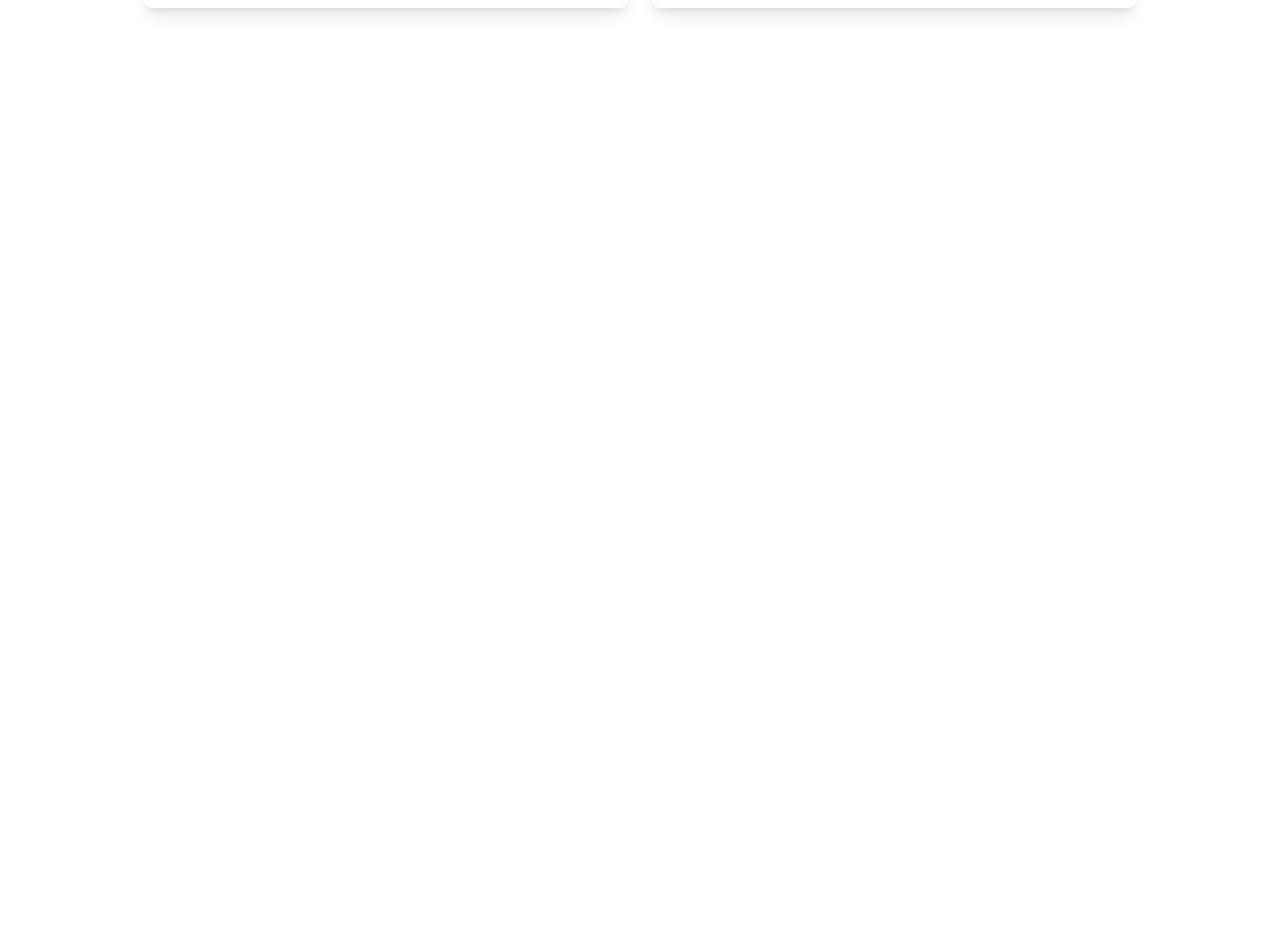
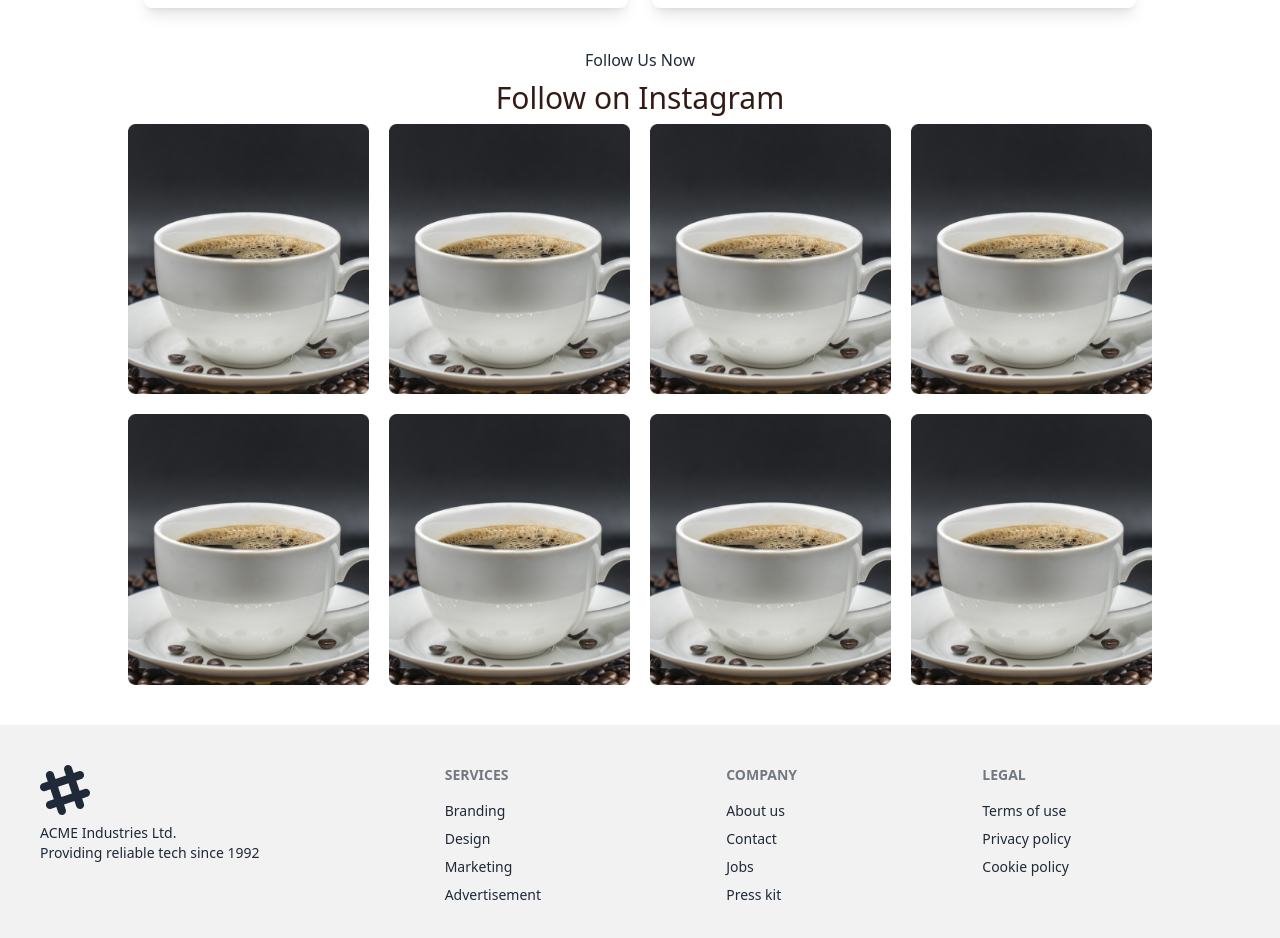
Before and after one commit to himu004/coffee-factory-client, a React (Vite) app: page / in a window 1280 px wide. Shown: the part 2300-3238 px from the top of the page. Before the commit the page ends 2348 px from the top, so only its background shows below. Built offline with nearby package versions, Linux system fonts and the light colour scheme.

Commit message:
Follow us and Footer added

```diff
--- a/src/components/CoffeeSection.jsx
+++ b/src/components/CoffeeSection.jsx
@@ -1,6 +1,7 @@
 // import bgImage from '../assets/images/more/1.png';
 import bgImage1 from "../assets/images/more/4.png";
 import bgImage from "../assets/images/more/5.png";
+import btnIcon from "../assets/images/icons/4.png"
 
 const CoffeeSection = () => {
   const products = [
@@ -51,19 +52,23 @@
       <div className="hidden md:block absolute bottom-0 right-0 w-1/4 h-full bg-no-repeat bg-contain">
         <img src={bgImage} alt="" />
       </div>
+      <div className="block md:hidden absolute top-10 left-0 w-1/4 h-full bg-no-repeat bg-contain">
+        <img src={bgImage1} alt="" />
+      </div>
 
       <div className="w-4/5 mx-auto">
         <div className="relative z-10 text-center mb-10">
           <p>--- Sip & Savor ---</p>
           <h1 className="text-3xl font-bold text-[#331A15]">Our Popular Products</h1>
           <button
-          className="mt-4 px-4 py-2 bg-[#E3B577] border-2 rounded-md border-[#1B1A1A] text-white transition hover:bg-transparent hover:text-[#331A15]">
+          className=" relative z-1 mt-4 px-8 py-2 bg-[#E3B577] border-2 rounded-md border-[#1B1A1A] text-white transition hover:bg-transparent hover:text-[#331A15] flex justify-center items-center mx-auto">
             Add Coffee
-            <img src="" alt="" />
+            <img className="absolute right-0 mr-2 z-2 w-[20px] h-[20px] transition-all hover:w-[80px] hover:h-[80px] hover:-translate-x-18" src={btnIcon} alt="" />
           </button>
         </div>
 
         <div className="grid grid-cols-1 md:grid-cols-2 gap-6">
+        {/* Here Will Go Added Coffee showcase */}
           {products.map((product, index) => (
             <div
               key={index}
--- /dev/null
+++ b/src/components/FollowUs/FollowUs.jsx
@@ -0,0 +1,23 @@
+import cup1 from '../../assets/images/cups/Rectangle 9.png';
+const FollowUs = () => {
+    return (
+        <div className='w-4/5 mx-auto'>
+            <div className='space-y-2'>
+                <p className="text-center">Follow Us Now</p>
+                <h2 className="text-center text-3xl text-[#331A15]">Follow on Instagram</h2>
+                <div className='grid grid-cols-4 gap-5'>
+                    <img src={cup1} alt="" />
+                    <img src={cup1} alt="" />
+                    <img src={cup1} alt="" />
+                    <img src={cup1} alt="" />
+                    <img src={cup1} alt="" />
+                    <img src={cup1} alt="" />
+                    <img src={cup1} alt="" />
+                    <img src={cup1} alt="" />
+                </div>
+            </div>
+        </div>
+    );
+};
+
+export default FollowUs;
--- /dev/null
+++ b/src/components/Footer/Footer.jsx
@@ -0,0 +1,48 @@
+const Footer = () => {
+  return (
+    <div>
+      <footer className="footer p-10 bg-base-200 text-base-content mt-10">
+        <aside>
+          <svg
+            width="50"
+            height="50"
+            viewBox="0 0 24 24"
+            xmlns="http://www.w3.org/2000/svg"
+            fillRule="evenodd"
+            clipRule="evenodd"
+            className="fill-current"
+          >
+            <path d="M22.672 15.226l-2.432.811.841 2.515c.33 1.019-.209 2.127-1.23 2.456-1.15.325-2.148-.321-2.463-1.226l-.84-2.518-5.013 1.677.84 2.517c.391 1.203-.434 2.542-1.831 2.542-.88 0-1.601-.564-1.86-1.314l-.842-2.516-2.431.809c-1.135.328-2.145-.317-2.463-1.229-.329-1.018.211-2.127 1.231-2.456l2.432-.809-1.621-4.823-2.432.808c-1.355.384-2.558-.59-2.558-1.839 0-.817.509-1.582 1.327-1.846l2.433-.809-.842-2.515c-.33-1.02.211-2.129 1.232-2.458 1.02-.329 2.13.209 2.461 1.229l.842 2.515 5.011-1.677-.839-2.517c-.403-1.238.484-2.553 1.843-2.553.819 0 1.585.509 1.85 1.326l.841 2.517 2.431-.81c1.02-.33 2.131.211 2.461 1.229.332 1.018-.21 2.126-1.23 2.456l-2.433.809 1.622 4.823 2.433-.809c1.242-.401 2.557.484 2.557 1.838 0 .819-.51 1.583-1.328 1.847m-8.992-6.428l-5.01 1.675 1.619 4.828 5.011-1.674-1.62-4.829z"></path>
+          </svg>
+          <p>
+            ACME Industries Ltd.
+            <br />
+            Providing reliable tech since 1992
+          </p>
+        </aside>
+        <nav>
+          <h6 className="footer-title">Services</h6>
+          <a className="link link-hover">Branding</a>
+          <a className="link link-hover">Design</a>
+          <a className="link link-hover">Marketing</a>
+          <a className="link link-hover">Advertisement</a>
+        </nav>
+        <nav>
+          <h6 className="footer-title">Company</h6>
+          <a className="link link-hover">About us</a>
+          <a className="link link-hover">Contact</a>
+          <a className="link link-hover">Jobs</a>
+          <a className="link link-hover">Press kit</a>
+        </nav>
+        <nav>
+          <h6 className="footer-title">Legal</h6>
+          <a className="link link-hover">Terms of use</a>
+          <a className="link link-hover">Privacy policy</a>
+          <a className="link link-hover">Cookie policy</a>
+        </nav>
+      </footer>
+    </div>
+  );
+};
+
+export default Footer;
--- a/src/pages/Home/Home.jsx
+++ b/src/pages/Home/Home.jsx
@@ -1,6 +1,7 @@
 import Banner from "../../components/Banner/Banner";
 import BannerCard from "../../components/Banner/BannerCard";
 import CoffeeSection from "../../components/CoffeeSection";
+import FollowUs from "../../components/FollowUs/FollowUs";
 
 
 const Home = () => {
@@ -9,6 +10,7 @@
             <Banner/>
             <BannerCard/>
             <CoffeeSection/>
+            <FollowUs/>
         </div>
     );
 };
--- a/src/pages/Root/Root.jsx
+++ b/src/pages/Root/Root.jsx
@@ -1,11 +1,13 @@
 import { Outlet } from "react-router-dom";
 import Header from "../../components/Header/Header";
+import Footer from "../../components/Footer/Footer";
 
 const Root = () => {
   return (
     <div>
       <Header />
       <Outlet />
+      <Footer />
     </div>
   );
 };
```
